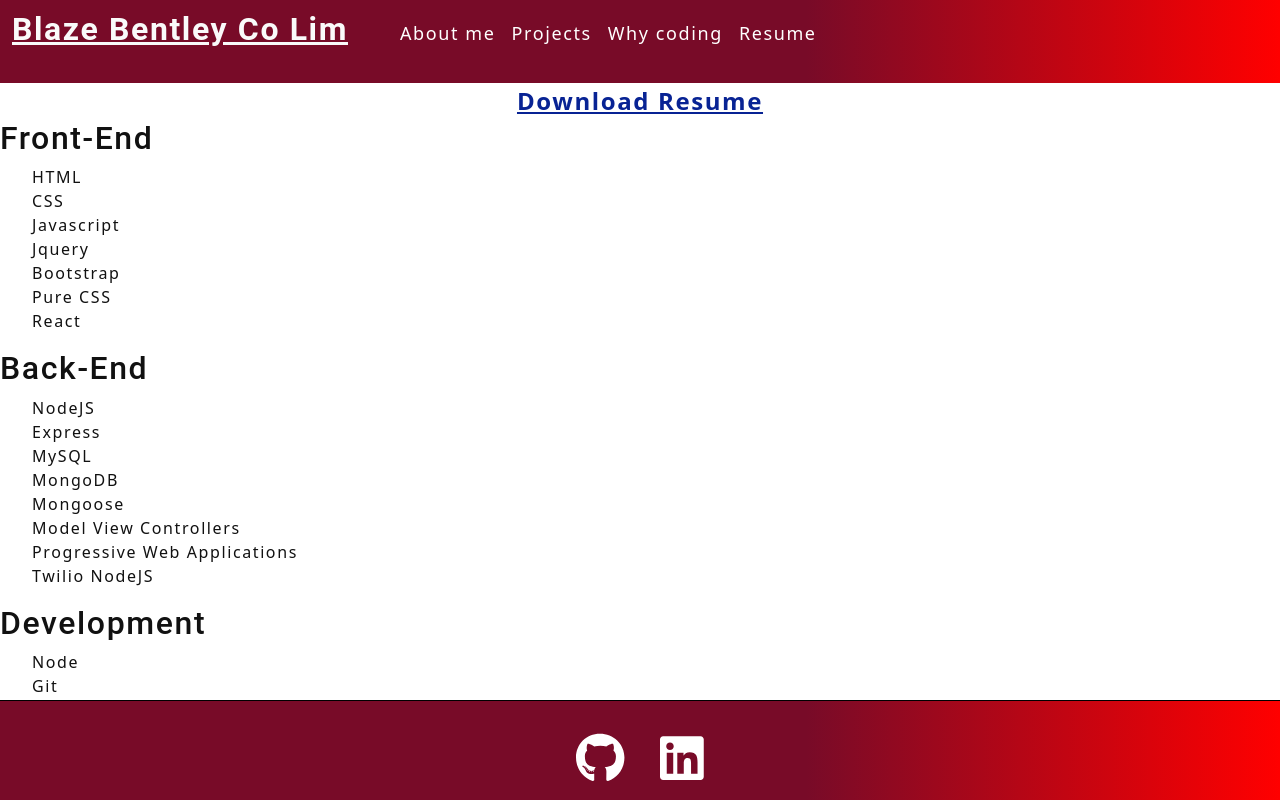
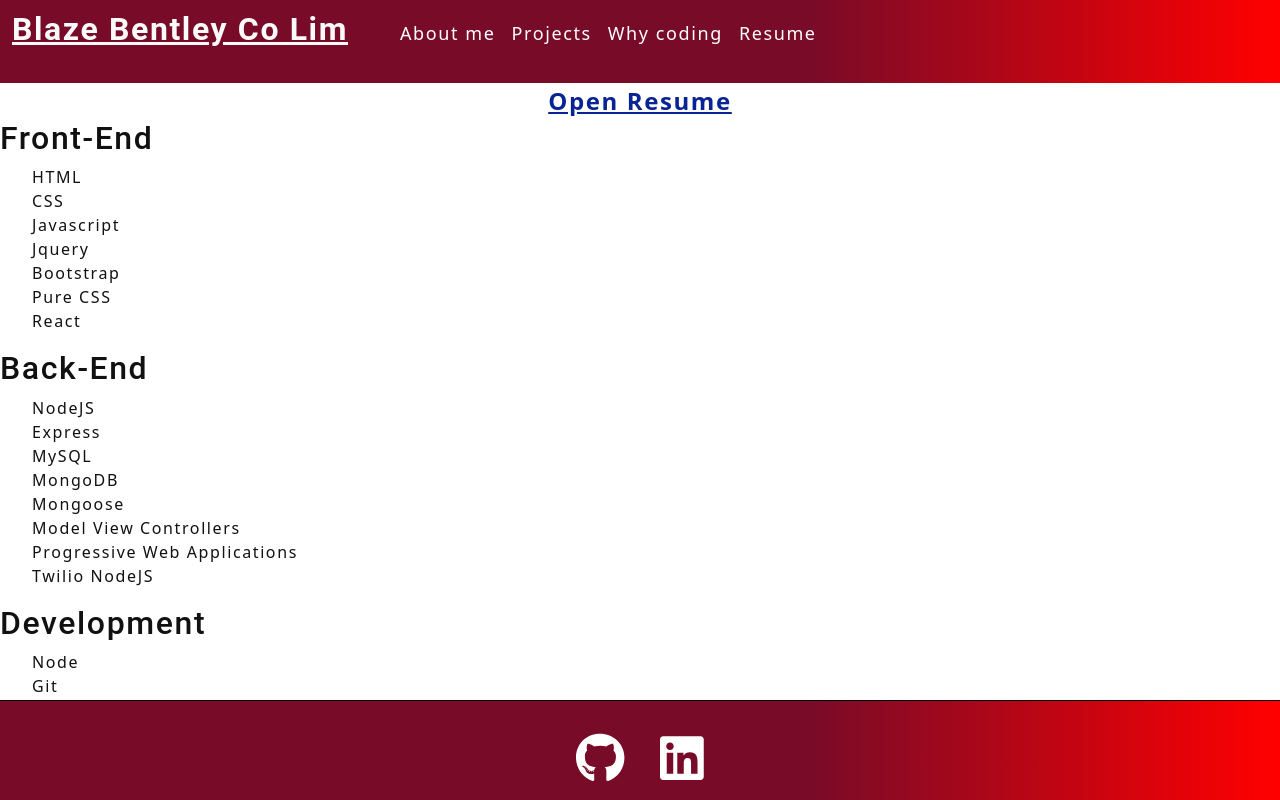
Before and after one commit to blazelim/react-portfolio, a React (Create React App) app: page / in a window 1280 px wide. Both pictures are taken after a click on the item "Resume". Built offline with nearby package versions, Linux system fonts and the light colour scheme.

Commit message:
Changed resume link

```diff
--- a/src/components/Resume/index.js
+++ b/src/components/Resume/index.js
@@ -5,7 +5,7 @@
     return (
         <div className="resume">
             <div className="download-container">
-               <a className="download" href="../../assets/Blaze_Lim_Resume_2021.docx" download>Download Resume</a>
+               <a className="download" href="https://drive.google.com/file/d/1Ifn6YVibMkOZaPQBhQ1qF5OyLCcuUgDL/view?usp=sharing">Open Resume</a>
             </div>
             <div className="resume-text">
                 <h2>Front-End</h2>
```
